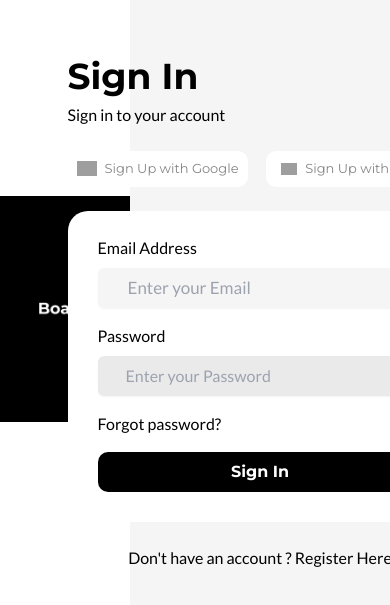
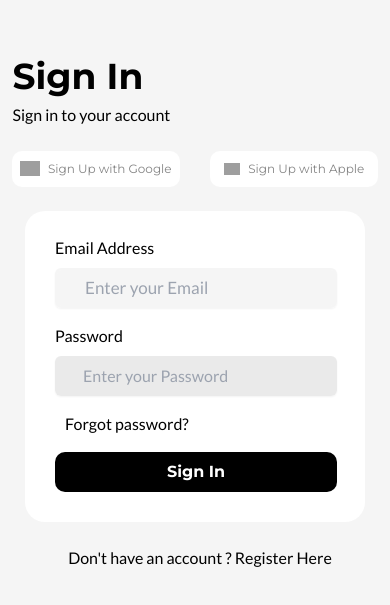
Before and after one commit to Sammy970/reactjs-assignment, a React (Create React App) app: page / in a window 390 px wide. Shown: the part 113-718 px from the top of the page. Built offline with nearby package versions, Linux system fonts and the light colour scheme; grey boxes are pictures that could not be loaded.

Commit message:
Added Mobile Support

```diff
--- a/src/Components/CSS/Page.css
+++ b/src/Components/CSS/Page.css
@@ -1,8 +1,8 @@
 .rightBG {
-    background-color: #F5F5F5;
+  background-color: #f5f5f5;
 }
 
 h2 {
-    font-size: large;
-    font-weight: bold;
+  font-size: large;
+  font-weight: bold;
 }
--- a/src/Components/CSS/Section2.css
+++ b/src/Components/CSS/Section2.css
@@ -78,3 +78,39 @@ button {
   font-size: 16px;
   font-family: "Montserrat", sans-serif;
 }
+
+@media (max-width: 420px) {
+  h1,
+  p {
+    padding-left: 10px;
+  }
+
+  button {
+    width: 168px;
+    height: 36px;
+    margin-left: auto;
+    margin-right: auto;
+    font-size: 12px;
+  }
+
+  .login-container {
+    background-color: #ffffff;
+    border-radius: 20px;
+    margin-left: auto;
+    margin-right: auto;
+    width: 340px;
+  }
+
+  .sign-in-btn {
+    background-color: #000000;
+    border-radius: 10px;
+    width: 282px;
+    height: 40px;
+    margin-left: auto;
+    margin-right: auto;
+    color: #ffffff;
+    font-weight: bold;
+    font-size: 16px;
+    font-family: "Montserrat", sans-serif;
+  }
+}
--- a/src/Components/Page.js
+++ b/src/Components/Page.js
@@ -18,32 +18,31 @@ const Page = () => {
 
   return (
     <>
-      <div className="flex h-screen overflow-hidden">
-        {/* Left Column */}
-        <div className="w-2/4 flex justify-center items-center">
+      <div className="h-screen overflow-hidden">
+        <div className="hidden md:block">
+          <div className="w-1/3 h-screen bg-black flex justify-center items-center float-left">
             <img
               src="Board.png"
               alt="left-side"
               className="max-h-fit max-w-full"
             />
+            {/* <h1 className="text-white text-center text-4xl font-bold">Board.</h1> */}
+          </div>
         </div>
 
+        <div className="lg:w-2/2 flex justify-center items-center h-full rightBG">
           {!storedData ? (
-          <div className="w-2/3">
-            <div className="flex justify-center items-center h-full rightBG">
-              <Section2 />
-            </div>
-          </div>
+            <Section2 handleLogout={handleLogout} defaultImg={default_img} />
           ) : (
-          <div className="w-2/3">
-            <div className="flex justify-center items-center h-full rightBG">
             <div className="grid grid-row-auto gap-2">
+              {!storedData.picture ? null : (
                 <img
                   className="mx-auto"
-                  src={storedData.picture ? storedData.picture : default_img}
+                  src={storedData.picture}
                   alt=""
                   width="100px"
                 />
+              )}
               <h2 className="text-center">Hello {storedData.name}</h2>
               <button
                 className="flex items-center justify-center gap-2"
@@ -52,9 +51,8 @@ const Page = () => {
                 Logout
               </button>
             </div>
+          )}
         </div>
-          </div>
-        )}
       </div>
     </>
   );
```
Lines whose indentation alone changed are shown as unchanged.
